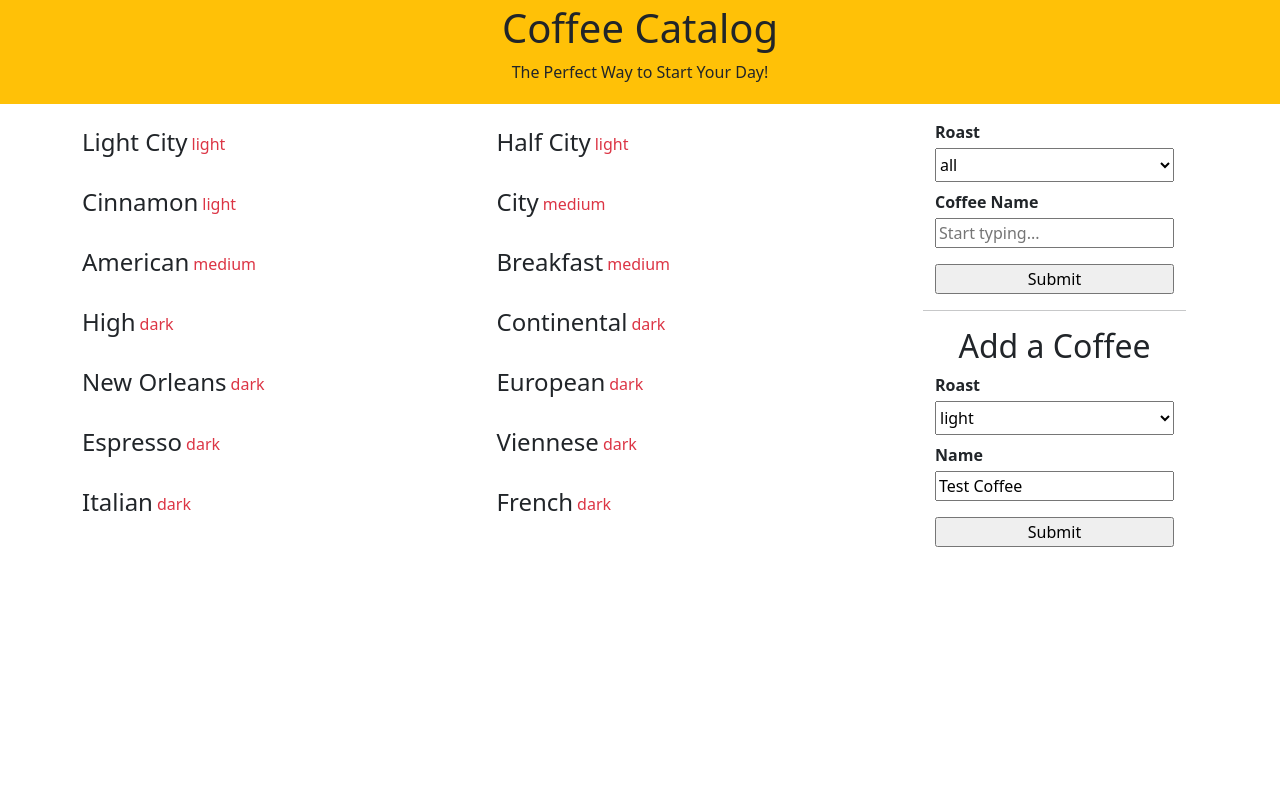
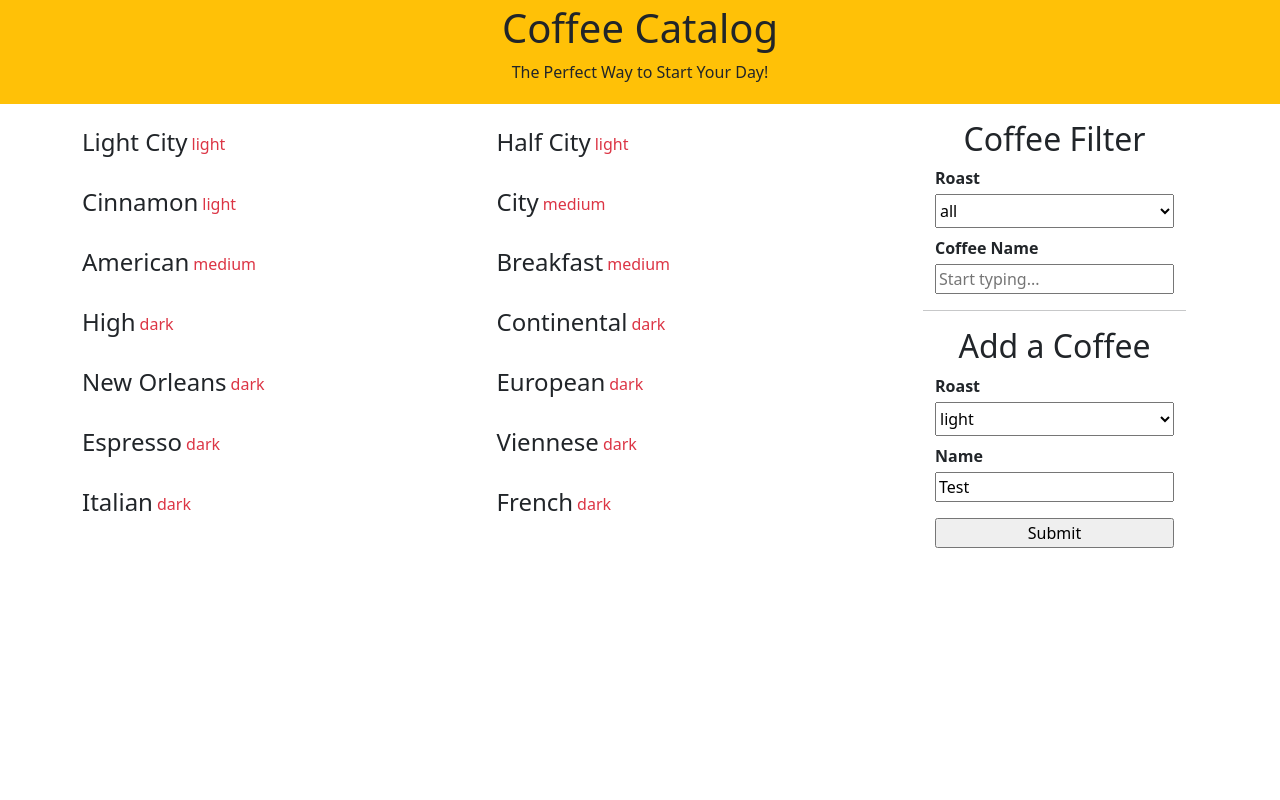
Before and after one commit to brandonmcphatter/coffee-catalog, a React (Create React App) app: page / in a window 1280 px wide. Shown: the top 800 px of the page. Built offline with nearby package versions, Linux system fonts and the light colour scheme.

Commit message:
text input on coffee filter section working

```diff
--- a/src/App.js
+++ b/src/App.js
@@ -23,11 +23,6 @@
     ]);
     const [roastSelection, setRoastSelection] = useState('all');
     const [query, setQuery] = useState('');
-    const [newCoffee, setNewCoffee] = useState({
-        id: coffeeList.length + 1,
-        name: 'Test Coffee',
-        roast: 'Dark'
-    });
 
     return (
         <div className="App">
@@ -47,9 +42,7 @@
                                     query={query}
                                     setQuery={setQuery}
                     />
-                    <CoffeeAdder newCoffee={newCoffee}
-                                 setNewCoffee={setNewCoffee}
-                                 coffeeList={coffeeList}
+                    <CoffeeAdder coffeeList={coffeeList}
                                  setCoffees={setCoffeeList}
                     />
                 </CoffeeEditor>
@@ -77,28 +70,26 @@
     );
 }
 
-function CoffeeDisplay({coffeeList, roastSelection, query, setCoffees, children}) {
+function CoffeeDisplay({coffeeList, roastSelection, children, query}) {
+
+    function displayRightCoffee() {
+        if (query !== '') {
+            return coffeeList.filter((coffee) => coffee.name.toLowerCase().includes(query.toLowerCase()))
+        } else if (roastSelection === 'all') {
+            return coffeeList
+        } else if (roastSelection === 'light') {
+            return coffeeList.filter((coffee) => coffee.roast === 'light')
+        } else if (roastSelection === 'medium') {
+            return coffeeList.filter((coffee) => coffee.roast === 'medium')
+        } else if (roastSelection === 'dark') {
+            return coffeeList.filter((coffee) => coffee.roast === 'dark')
+        }
+    }
 
     return (
-        <div className='d-flex flex-wrap align-content-start'>
+        <div className='d-flex w-75 mx-0 flex-wrap align-content-start'>
             {children}
-
-
-            {roastSelection === 'all'
-                ? coffeeList.map((coffee) =>
-                    <Coffee key={coffee.id}
-                            id={coffee.id}
-                            name={coffee.name}
-                            roast={coffee.roast}/>)
-                : coffeeList.filter((coffee) => coffee.roast === roastSelection)
-                    .map((coffee) =>
-                        <Coffee key={coffee.id}
-                                id={coffee.id}
-                                name={coffee.name}
-                                roast={coffee.roast}/>
-                    )
-            }
-
+            {displayRightCoffee().map((coffee) => (<Coffee key={coffee.id} name={coffee.name} roast={coffee.roast}/>))}
         </div>
     )
 }
@@ -112,9 +103,7 @@
     )
 }
 
-function CoffeeEditor({
-                          children
-                      }) {
+function CoffeeEditor({children}) {
     return (
         <div className=''>
             {children}
@@ -123,13 +112,12 @@
 }
 
 
-function CoffeeSearcher({
-                            roastSelection, setRoast, query, setQuery, handleCoffeeSearch
-                        }) {
+function CoffeeSearcher({roastSelection, setRoast, query, setQuery, handleCoffeeSearch}) {
 
 
     return (
         <section className="container d-flex flex-column">
+            <h2 className="text-center add-a-coffee">Coffee Filter <i className="fa-solid fa-mug-saucer"></i></h2>
             <form>
                 <div className="container d-flex flex-column">
                     <label htmlFor="roast-selection" className="fw-bold mb-1">Roast</label>
@@ -147,22 +135,22 @@
                     <input id="coffeeDisplay" type="text" name="coffee name" value={query}
                            onChange={e => setQuery(e.target.value)} placeholder="Start typing..."/>
                 </div>
-                <div className="container mt-3">
-                    <input className="btn-primary w-100" id="submit" type="submit" onSubmit={handleCoffeeSearch}/>
-                </div>
             </form>
             <hr/>
         </section>
     )
 }
 
-function CoffeeAdder({newCoffee, setNewCoffee, setCoffees, coffeeList}) {
+function CoffeeAdder({coffeeList, setNewCoffee, handleAddCoffee}) {
 
-    function handleAddCoffee() {
+    const newCoffee = {
+        id: coffeeList.length + 1,
+        name: 'Test',
+        roast: ''
+    };
+    function handleAdd() {
+        handleAddCoffee(newCoffee);
 
-        setCoffees([...coffeeList, newCoffee]);
-
-        console.log(coffeeList)
     }
 
     return (
@@ -174,9 +162,7 @@
                     <select id="roast-selection-2"
                             value={newCoffee.roast}
                             className="custom-select py-1"
-                            onChange={(event) =>
-                                setNewCoffee(
-                                    {...newCoffee, roast: event.target.value})}>
+                            >
                         < option>light< /option>
                         <option>medium</option>
                         <option>dark</option>
@@ -189,7 +175,7 @@
                            placeholder="Name your coffee..."/>
                 </div>
                 <div className="container mt-3">
-                    <input className="btn-primary w-100" id="add-coffee" type="submit" onSubmit={handleAddCoffee}/>
+                    <input className="btn-primary w-100" id="add-coffee" type="submit" onClick={handleAdd}/>
                 </div>
             </form>
         </section>
```
